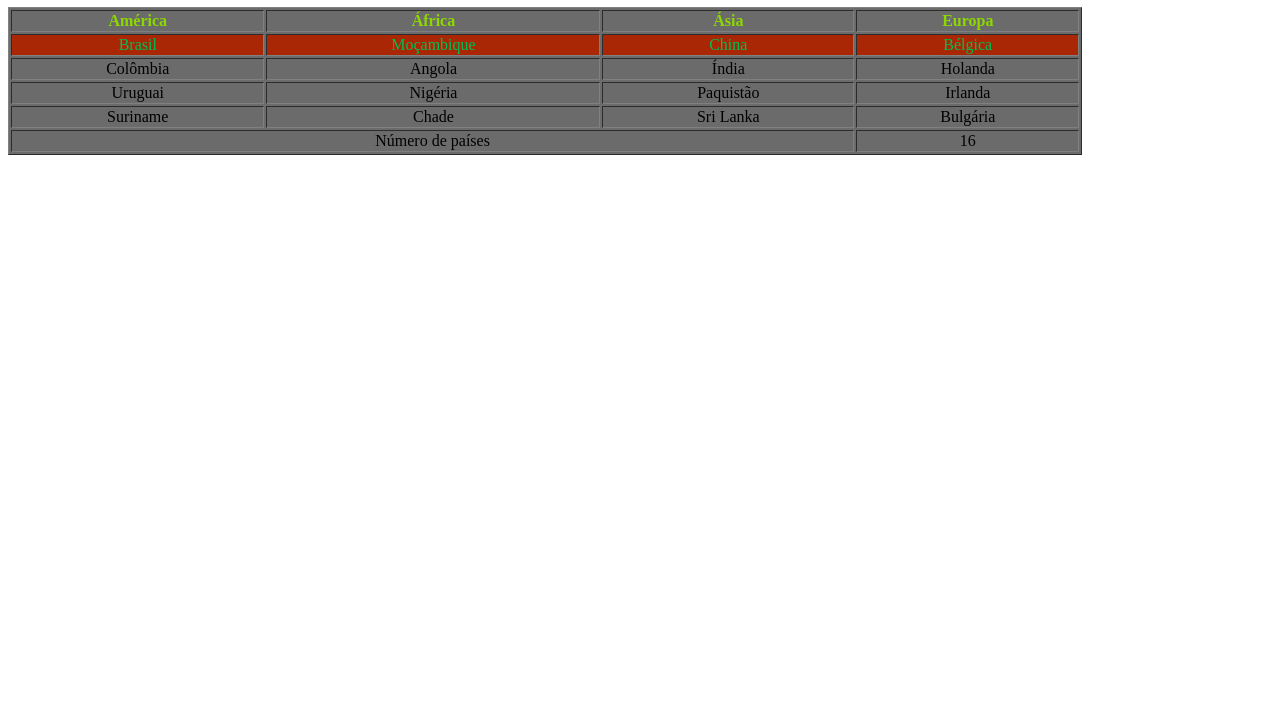
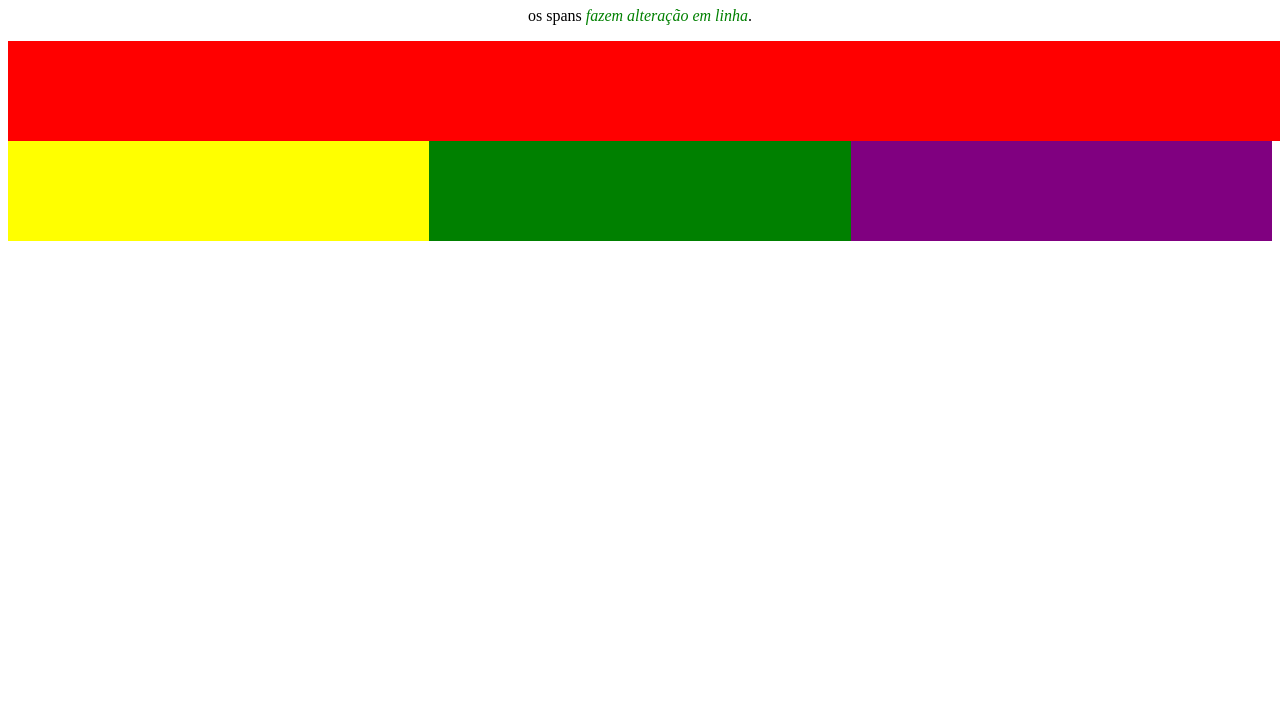
Before and after one commit to biggabisanta/minas-programam-tables, a plain HTML site: page index.html in a window 1280 px wide. Shown: the part 73-800 px from the top of the page. Drawn offline with Linux system fonts and the light colour scheme.

Commit message:
Add files via upload

```diff
--- a/index.css
+++ b/index.css
@@ -1,12 +1,33 @@
-   table {background-color: rgb(107, 107, 107);}
-      th {color: rgb(140, 216, 0);}
-      .titulo {color: rgb(190, 0, 0);}
-  .america {
-    color: rgb(0, 190, 85);
-    background-color: rgb(170, 39, 6);
-  }
-  .corred{
-    color: rgb(28, 0, 190);
-    background-color: rgb(170, 167, 6);
+.vermelho {
+width: 100vw;
+height: 100px;
+background-color: red;
+}
 
-  }
+.amarelo {
+width: 100vw;
+height: 100px;
+background: yellow;
+}
+
+.verde {
+width: 100vw;
+height: 100px;
+background: green;
+}
+
+.cor-linha{
+  color: green;
+  font-style: italic;
+}
+.centralizado {
+  text-align: center;
+}
+
+.roxo {
+width: 100vw;
+height: 100px;
+background: purple; }
+.alinhados{
+  display: flex;
+}
--- a/index.html
+++ b/index.html
@@ -1,53 +1,32 @@
 <!DOCTYPE html>
 <html>
   <head>
-      <meta charset="utf-8">
-      <title>Minha Página</title>
-       <link href="index.css" rel="stylesheet" type="text/css" />
+    <meta charset="utf-8">
+    <meta name="viewport" content="width=device-width">
+    <title>repl.it</title>
+    <link href="index.css" rel="stylesheet" type="text/css" />
   </head>
   <body>
-    <h1 class="titulo">Tabela</h1>
-<table id=tabela-paises">
-    <table width="85%" border="1">
-      <thead>
-        <tr>
-          <th>América</th>
-          <th>África</th>
-          <th>Ásia</th>
-          <th>Europa</th>
-        </tr>
-      </thead>
-      <tbody align="center">
-        <tr class= "america">
-          <td>Brasil</td>
-          <td>Moçambique</td>
-          <td>China</td>
-          <td>Bélgica</td>
-        </tr>
-        <tr>
-          <td>Colômbia</td>
-          <td>Angola</td>
-          <td>Índia</td>
-          <td>Holanda</td>
-        </tr>
-        <tr>
-          <td>Uruguai</td>
-          <td> Nigéria</td>
-          <td>Paquistão</td>
-          <td>Irlanda</td>
-        </tr>
-        <tr>
-          <td>Suriname</td>
-          <td>Chade</td>
-          <td>Sri Lanka</td>
-          <td>Bulgária</td>
-        </tr>
-        <tr>
-          <td colspan="3">Número de países</td>
-          <td>16</td>
-        </tr>
-      </tbody>
-    </table>
+   <h1 class="titulo centralizado">Trabalhando com div e span</h1>
+   <p class="centralizado"> os spans <span class="cor-linha">fazem alteração em linha</span>.
+
+   <div class="vermelho">
+   </div>
+   <div class="alinhados">
+   <div class="amarelo">
+     <div class="divisao">
+     </div>
+     <div class="divisao">
+     </div>
+     <div class="divisao">
+     </div>
+     <div class="divisao">
+     </div>
+   </div>
+   <div class="verde">
+   </div>
+   <div class="roxo">
+     </div>
 
   </body>
 </html>
```
